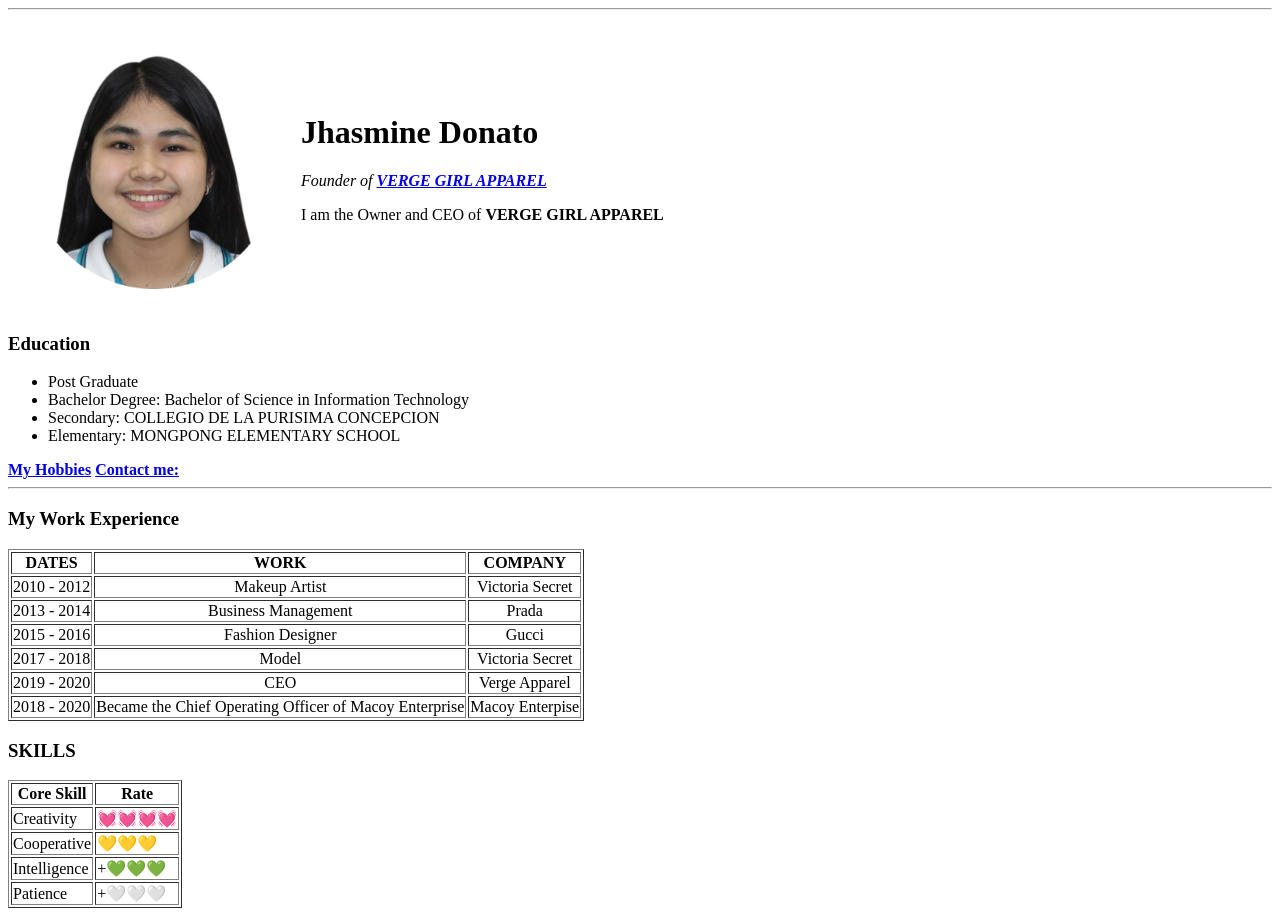
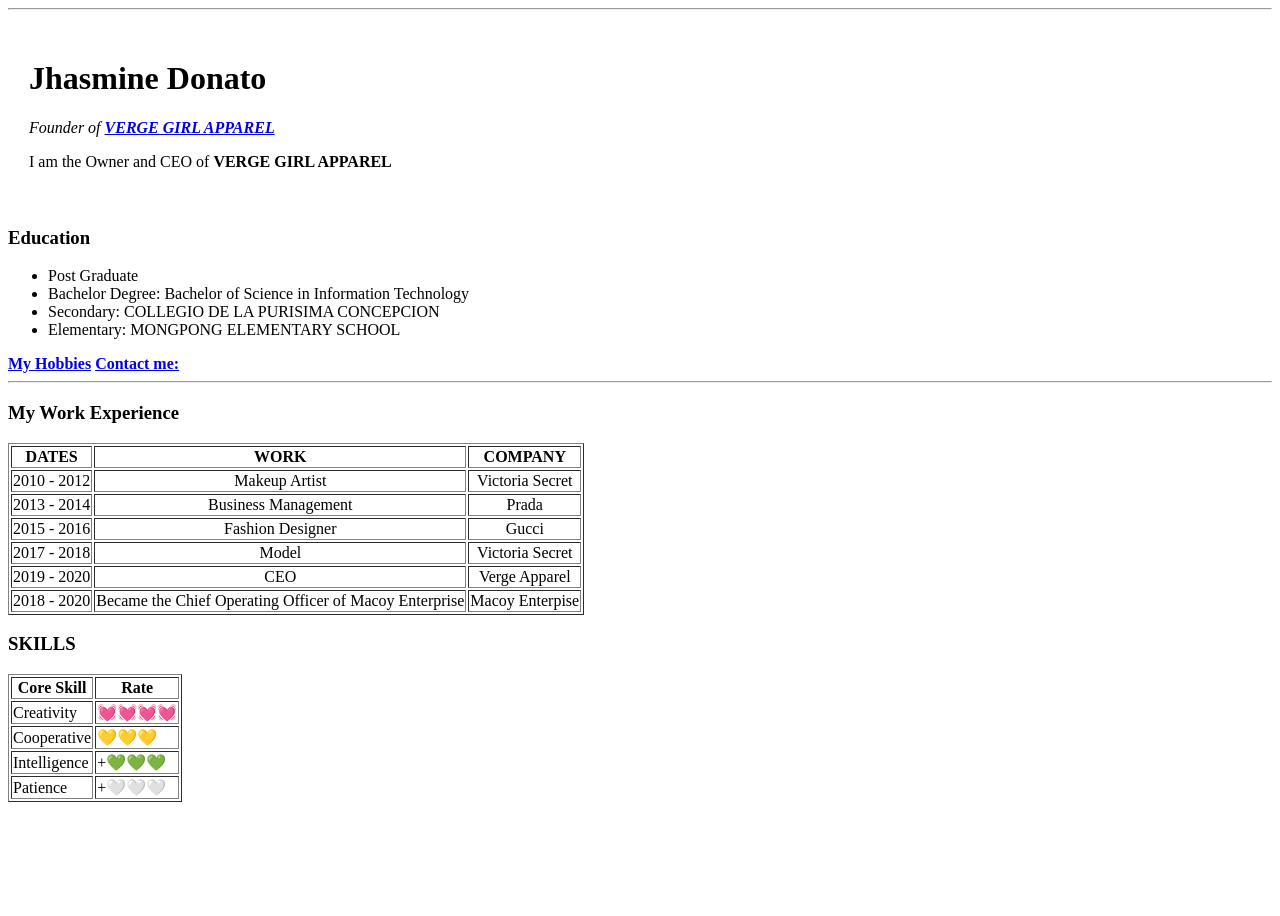
Before and after one commit to kurto-kun/donatoJ, a plain HTML site: page index.html in a window 1280 px wide. After the commit the page ends 810 px from the top, so only its background shows below. Drawn offline with Linux system fonts and the light colour scheme.

Commit message:
Update index.html

```diff
--- a/index.html
+++ b/index.html
@@ -7,7 +7,6 @@
 <body>
 	<tr>
 	<table cellspacing="20">
-	<td><img src="1.png" width="250" height="250"></td>
 		<td>
 
 			<h1> Jhasmine Donato </h1>
```
